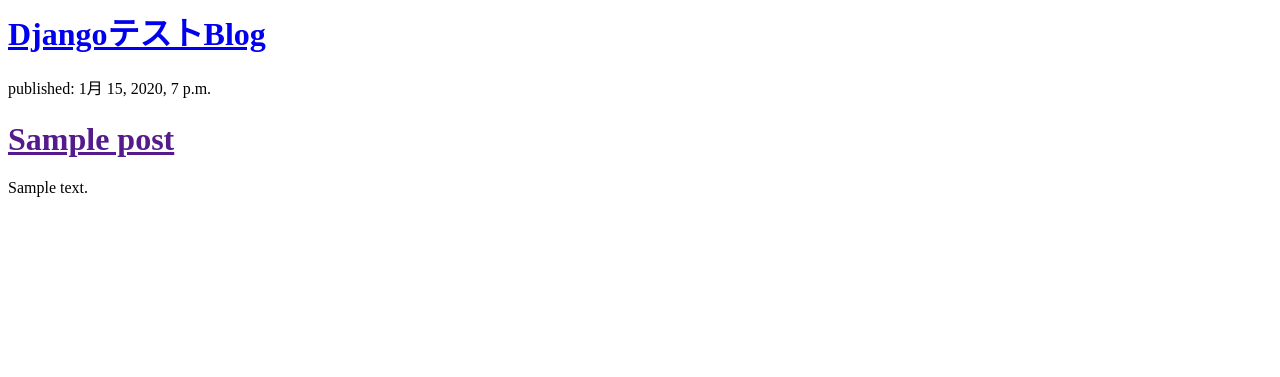
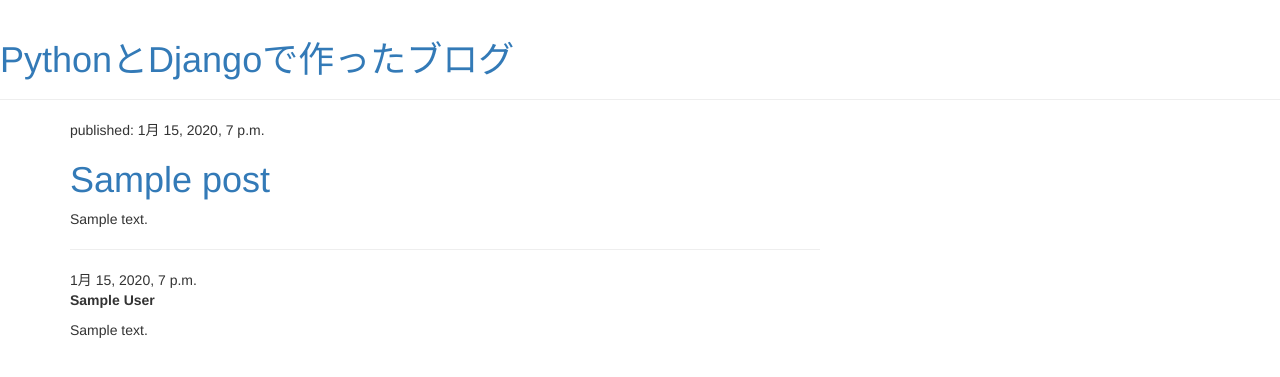
Before and after one commit to ih20XX/my-first-blog, a Django app: template blog/templates/blog/post_list.html in a window 1280 px wide. Shown: the top 377 px of the page. Run offline with Django 3.2, Linux system fonts and the light colour scheme; the template is opened without the code that fills it: values that come from a table or form of the project are taken from there, others are empty; tables that the repository leaves empty hold one stand-in row (values such as "Sample post"); some libraries are stand-ins or nearby versions.

Commit message:
管理者画面で登録したコメントが参照できるよう修正

```diff
--- a/blog/admin.py
+++ b/blog/admin.py
@@ -1,4 +1,5 @@
 from django.contrib import admin
-from .models import Post
+from .models import Post, Comment # Commentを追加
 
 admin.site.register(Post)
+admin.site.register(Comment) # 追加
--- a/blog/models.py
+++ b/blog/models.py
@@ -17,3 +17,17 @@
 
     def __str__(self):
         return self.title
+
+class Comment(models.Model):
+    post = models.ForeignKey('blog.Post', on_delete=models.CASCADE, related_name='comments')
+    author = models.CharField(max_length=200)
+    text = models.TextField()
+    created_date = models.DateTimeField(default=timezone.now)
+    approved_comment = models.BooleanField(default=False)
+
+    def approve(self):
+        self.approved_comment = True
+        self.save()
+
+    def __str__(self):
+        return self.text
--- /dev/null
+++ b/blog/templates/blog/base.html
@@ -0,0 +1,19 @@
+<html>
+    <head>
+        <link rel="stylesheet" href="//maxcdn.bootstrapcdn.com/bootstrap/3.2.0/css/bootstrap.min.css">
+        <link rel="stylesheet" href="//maxcdn.bootstrapcdn.com/bootstrap/3.2.0/css/bootstrap-theme.min.css">
+        <title>今井浩之の告白</title>
+    </head>
+    <body>
+        <div class="page-header">
+            <h1><a href="/">PythonとDjangoで作ったブログ</a></h1>
+        </div>
+        <div class="content container">
+            <div class="row">
+                <div class="col-md-8">
+                {% block content %}
+                {% endblock %}
+                </div>
+            </div>
+        </div>
+    </body></html>
--- a/blog/templates/blog/post_list.html
+++ b/blog/templates/blog/post_list.html
@@ -1,17 +1,21 @@
-<html>
-    <head>
-        <title>今井浩之の告白</title>
-    </head>
-    <body>
+{% extends 'blog/base.html' %}
+
+{% block content %}
+    {% for post in posts %}
         <div>
-            <h1><a href="/">DjangoテストBlog</a></h1>
+            <p>published: {{ post.published_date }}</p>
+            <h1><a href="">{{ post.title }}</a></h1>
+            <p>{{ post.text|linebreaksbr }}</p>
         </div>
-
-        {% for post in posts %}
-            <div>
-                <p>published: {{ post.published_date }}</p>
-                <h1><a href="">{{ post.title }}</a></h1>
-                <p>{{ post.text|linebreaksbr }}</p>
-            </div>
-        {% endfor %}    </body>
-</html>
+        <hr>
+        {% for comment in post.comments.all %}
+            {% if comment.approved_comment %}
+                <div class="comment">
+                    <div class="date">{{ comment.created_date }}</div>
+                    <strong>{{ comment.author }}</strong>
+                    <p>{{ comment.text|linebreaks }}</p>
+                </div>
+            {% endif %}
+        {% endfor %}
+    {% endfor %}
+{% endblock %}
```
Also changed, not shown: blog/migrations/0002_comment.py (added).
